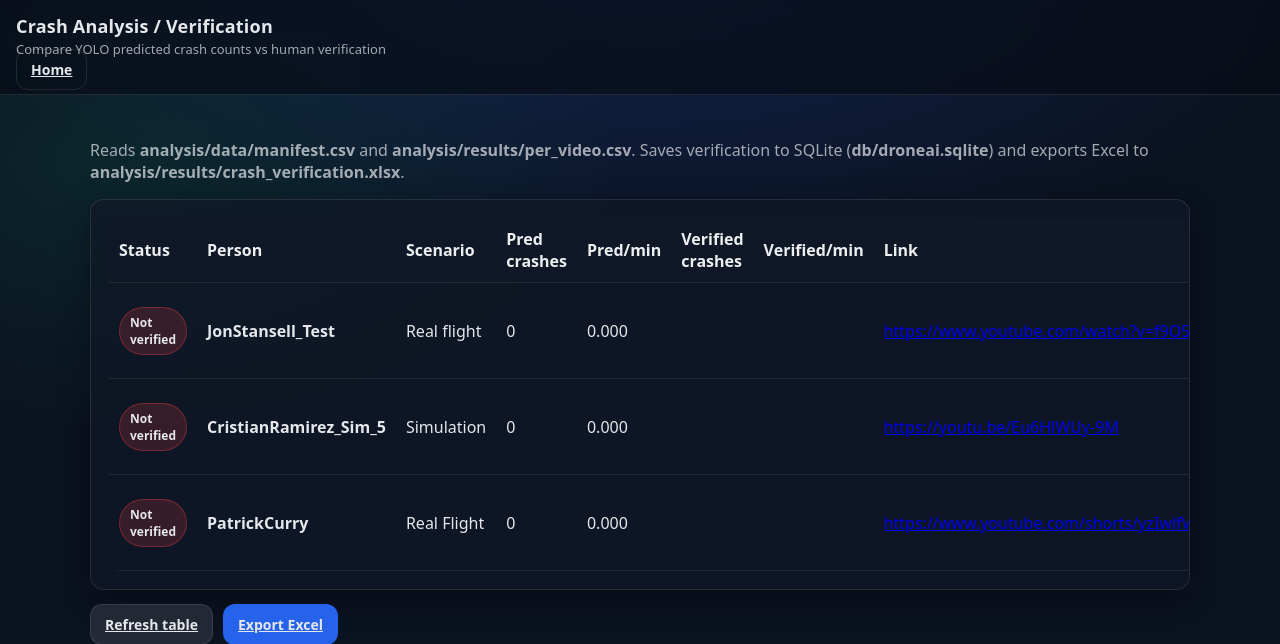
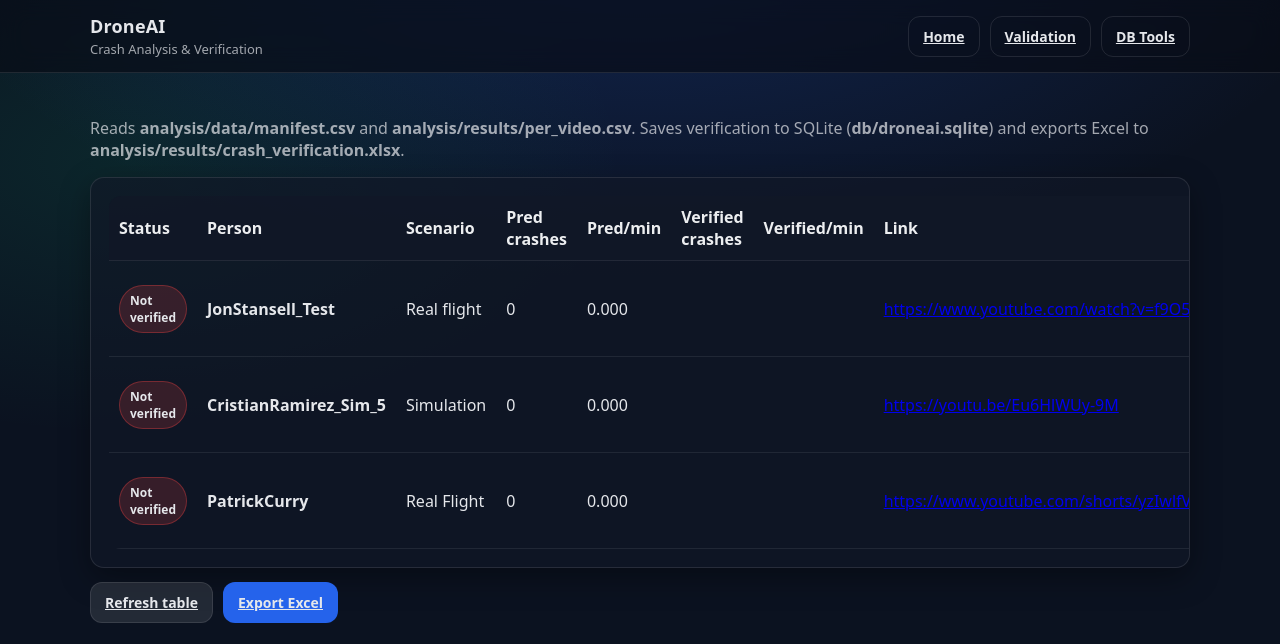
Before and after one commit to greatroboticslab/droneAI, a Flask app: page /crash_analysis in a window 1280 px wide. Shown: the top 644 px of the page. Run offline with Flask 3, Linux system fonts and the light colour scheme; data that the repository does not hold is empty.

Commit message:
Update crash_analysis.html

```diff
--- a/LabelGUI/templates/crash_analysis.html
+++ b/LabelGUI/templates/crash_analysis.html
@@ -8,12 +8,19 @@
 </head>
 <body>
   <header class="topbar">
+  <div class="topbar-inner">
     <div class="brand">
-      <div class="brand__title">Crash Analysis / Verification</div>
-      <div class="brand__subtitle">Compare YOLO predicted crash counts vs human verification</div>
+      <div class="brand__title">DroneAI</div>
+      <div class="brand__subtitle">Crash Analysis & Verification</div>
     </div>
-    <a class="btn btn--ghost" href="/">Home</a>
-  </header>
+
+    <div class="nav-actions">
+      <a class="btn btn--ghost" href="/">Home</a>
+      <a class="btn btn--ghost" href="/validation_index">Validation</a>
+      <a class="btn btn--ghost" href="/db_tools">DB Tools</a>
+    </div>
+  </div>
+</header>
 
   <main class="container">
     <p class="muted">
```
